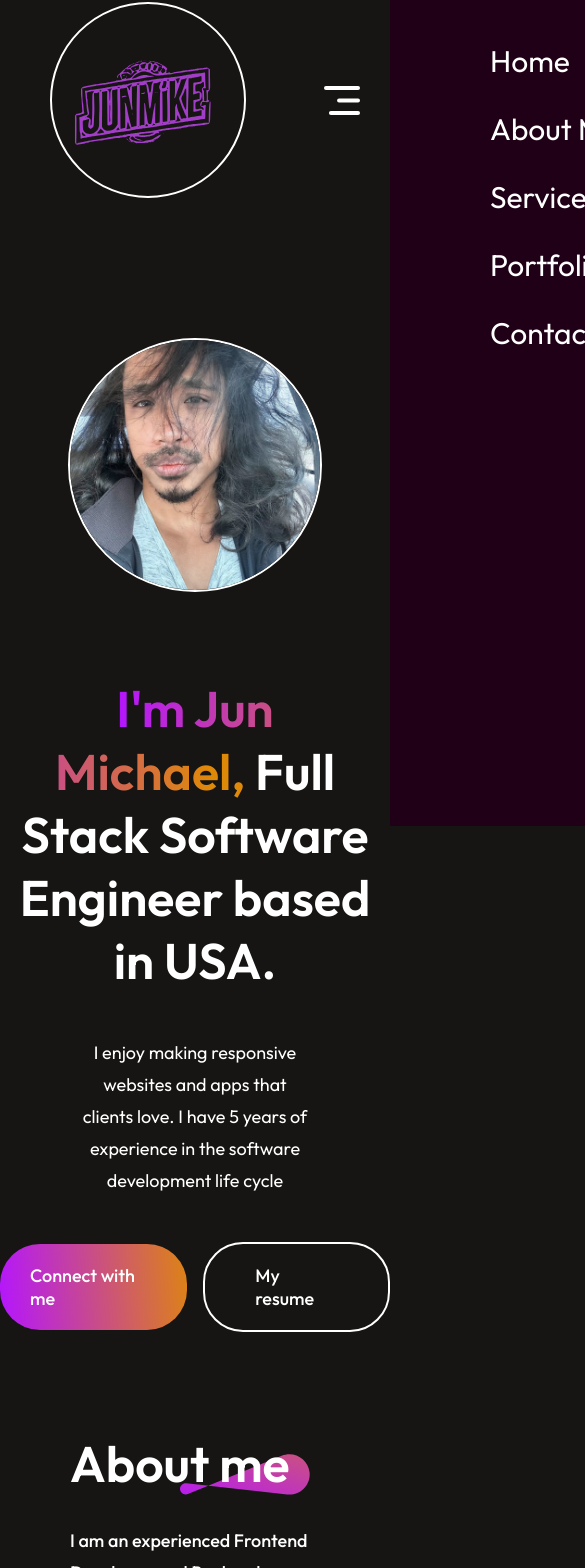
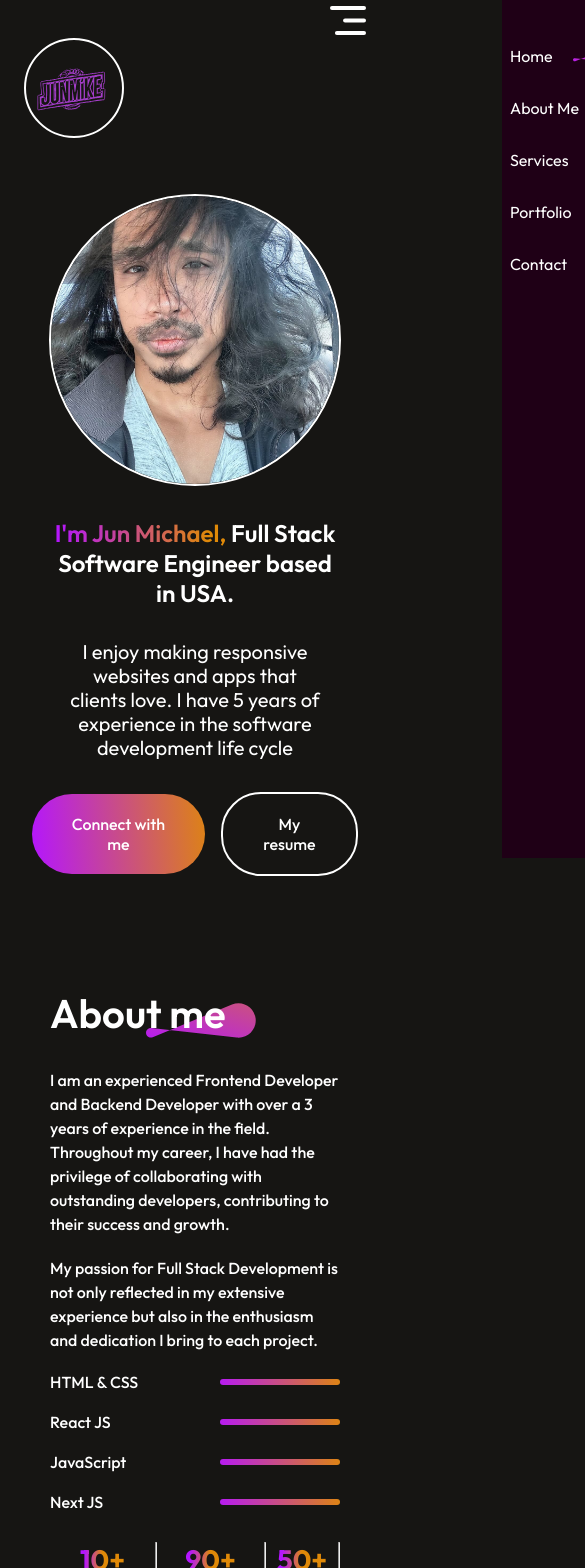
Before and after one commit to MichaelDAbadJr/Portfolio, a React (Vite) app: page / in a window 390 px wide. Shown: the part 18-1586 px from the top of the page, 585 px wide, since content can reach past the window. Built offline with nearby package versions, Linux system fonts and the light colour scheme.

Commit message:
updated mobile views

```diff
--- a/src/App.jsx
+++ b/src/App.jsx
@@ -14,9 +14,9 @@ const App = () => {
       <Hero />
       <About />
       <Services />
-      <MyWork/>
-      <Contact/>
-      <Footer/>
+      <MyWork />
+      <Contact />
+      <Footer />
     </div>
   );
 };
--- a/src/Components/About/About.css
+++ b/src/Components/About/About.css
@@ -3,15 +3,15 @@
   flex-direction: column;
   align-items: center;
   justify-content: center;
-  gap: 80px;
-  margin: 80px 170px;
+  gap: 5rem;
+  margin: 5rem 10.625rem;
 }
 .about-title {
   position: relative;
 }
 .about-title h1 {
-  padding: 0px 30px;
-  font-size: 80px;
+  padding: 0 1.875rem;
+  font-size: 5rem;
   font-weight: 600;
   white-space: nowrap; /* Prevents text from wrapping */
   overflow: hidden;    /* Hides overflowed text */
@@ -25,59 +25,59 @@
 }
 .about-sections {
   display: flex;
-  gap: 80px;
+  gap: 5rem;
 }
 .about-right {
   display: flex;
   flex-direction: column;
-  gap: 80px;
+  gap: 1.25rem;
 }
 .about-para {
   display: flex;
   flex-direction: column;
-  gap: 20px;
-  font-size: 24px;
+  gap: 1.25rem;
+  font-size: 1.5rem;
   font-weight: 500;
 }
 .about-skills {
   display: flex;
   flex-direction: column;
-  gap: 20px;
+  gap: 1.25rem;
 }
 .about-skill {
   display: flex;
-  gap: 20px;
+  gap: 1.25rem;
   align-items: center;
   transition: 0.3s;
-  font-size: 24px;
+  gap: 1.5rem;
   font-weight: 500;
 }
 .about-skill p {
-  min-width: 150px;
+  min-width: 9.375rem;
 }
 .about-skill hr {
   outline: none;
   border: none;
   width: 50%;
-  height: 8px;
-  border-radius: 50px;
+  height: 0.5rem;
+  border-radius: 0.5rem;
   background: linear-gradient(264deg, #df8908 -5.09%, #b415ff 106.28%);
 }
 .about-achievements {
   display: flex;
   width: 100%;
   justify-content: space-around;
-  margin-bottom: 80px;
+  margin-bottom: 5rem;
 }
 .about-achievement {
   display: flex;
   flex-direction: column;
   align-items: center;
-  gap: 10px;
+  gap: 0.625rem;
   transition: 0.5s;
 }
 .about-achievement h1 {
-  font-size: 60px;
+  font-size: 3.75rem;
   font-weight: 700;
   background: linear-gradient(270deg, #df8908 50.41%, #b415ff 90.25%);
   background-clip: text;
@@ -85,7 +85,7 @@
   -webkit-text-fill-color: transparent;
 }
 .about-achievement p {
-  font-size: 22px;
+  font-size: 1.375rem;
   font-weight: 500;
 }
 .about-skill:hover {
@@ -98,17 +98,17 @@
 }
 @media(max-width:768px) {
   .about{
-    gap: 30px;
-    margin: 50px 70px;
+    gap: 1.875rem;
+    margin: 3.125rem 4.375rem;
     align-items: start;
   }
   .about-title h1 {
-    font-size: 50px;
+    font-size: 3.125rem;
     padding: 0;
   }
   .about-title img {
-    width: 130px;
-    right: -20px;
+    width: 8.125rem;
+    right: -1.25rem;
   }
   .about-sections {
     flex-direction: column;
@@ -117,41 +117,72 @@
     display: none;
   }
   .about-para {
-    font-size: 18px;
-    line-height: 32px;
+    font-size: 1.125rem;
+    line-height: 2rem;
   }
   .about-skill {
-    gap: 20px;
+    gap: 1.25rem;
     align-items: center;
   }
   .about-skill p {
-    font-size: 20px;
+    font-size: 1.25rem;
   }
   .about-skill hr {
-    height: 6px;
+    height: 0.375rem;
   }
   .about-achievements {
     justify-content: space-between;
   }
   .about-achievement {
-    gap: 10px;
+    gap: 0.625rem;
   }
   .about-achievement h1{
-    font-size: 34px;
+    font-size: 2.125rem;
     font-weight: 700;
   }
   .about-achievement p {
     text-align: center;
-    font-size: 16px;
+    font-size: 1rem;
   }
 }
-#jun {
+@media (max-width: 480px) {
+  .about {
+    margin: 2.5rem 3.125rem;
+  }
+
+  .about-title h1 {
+    font-size: 2.5rem;
+  }
+
+  .about-title img {
+    width: 6.875rem;
+    right: -1.875rem;
+  }
+
+  .about-para {
+    font-size: 1rem;
+    line-height: 1.5rem;
+  }
+
+  .about-skill p {
+    font-size: 1rem;
+  }
+
+  .about-achievement h1 {
+    font-size: 1.75rem;
+  }
+
+  .about-achievement p {
+    font-size: 0.875rem;
+  }
+}
+#jun-about {
   height: 12rem;
   width: 12rem;
   border-radius: 50%;
   border: 2px solid #fff;
   cursor: pointer;
 }
-#jun:hover {
+#jun-about:hover {
   border-color: #b415ff;
 }
--- a/src/Components/About/About.jsx
+++ b/src/Components/About/About.jsx
@@ -12,7 +12,7 @@ const About = () => {
       </div>
       <div className="about-sections">
         <div className="about-left">
-          <img src={profilePic} id="jun" />
+          <img src={profilePic} id="jun-about" />
         </div>
         <div className="about-right">
           <div className="about-para">
--- a/src/Components/Footer/Footer.css
+++ b/src/Components/Footer/Footer.css
@@ -1,29 +1,29 @@
 .footer {
-  margin: 50px 170px;
+  margin: 3.125rem 10.625rem; /* 50px 170px */
   display: flex;
   flex-direction: column;
-  gap: 30px;
+  gap: 1.875rem; /* 30px */
 }
 .footer-top {
   display: flex;
   justify-content: space-between;
 }
 .footer-top-left p {
-  font-size: 20px;
-  max-width: 400px;
+  font-size: 1.25rem; /* 20px */
+  max-width: 25rem; /* 400px */
 }
 .footer-top-right {
   display: flex;
   align-items: center;
-  gap: 35px;
+  gap: 2.1875rem; /* 35px */
 }
 .footer-email-input {
   display: flex;
-  gap: 30px;
-  padding: 20px 30px;
-  border-radius: 50px;
+  gap: 1.875rem; /* 30px */
+  padding: 1.25rem 1.875rem; /* 20px 30px */
+  border-radius: 3.125rem; /* 50px */
   background: #32323b;
-  padding: 80x;
+  /* padding: 80x; */
 }
 .footer-email-input input {
   outline: none;
@@ -31,12 +31,12 @@
   background: transparent;
   color: #a0a0a0;
   font-family: Outfit;
-  font-size: 18px;
+  font-size: 1.125rem; /* 18px */
 }
 .footer-subscribe {
-  font-size: 20px;
-  padding: 22px 50px;
-  border-radius: 50px;
+  font-size: 1.25rem; /* 20px */
+  padding: 1.375rem 3.125rem; /* 22px 50px */
+  border-radius: 3.125rem; /* 50px */
   background: linear-gradient(264deg, #df8908 -5.09%, #b415ff 106.28%);
   cursor: pointer;
   transition: 0.3s;
@@ -44,31 +44,51 @@
 .footer-bottom {
   display: flex;
   justify-content: space-between;
-  font-size: 18px;
+  font-size: 1.125rem; /* 18px */
 }
 .footer-bottom-right {
   display: flex;
-  gap: 50px;
-  margin-bottom: 50px;
+  gap: 3.125rem; /* 50px */
+  margin-bottom: 3.125rem; /* 50px */
 }
 .footer-email-input:hover {
-  border: 2px solid white;
+  border: 0.125rem solid white; /* 2px */
 }
 .footer-subscribe:hover {
   transform: scale(1.1);
   transition: 0.3s;
 }
-@media(max-width:768px) {
+@media (max-width: 768px) { /* 768px */
   .footer {
-        margin: 50px 70px;
+    margin: 3.125rem 4.375rem; /* 50px 70px */
   }
+
   .footer-top {
     flex-direction: column;
-        gap: 50px;
+    gap: 3.125rem; /* 50px */
   }
+
   .footer-bottom {
-        display: flex;
     flex-direction: column-reverse;
-        margin-bottom: 50px;
+    margin-bottom: 3.125rem; /* 50px */
   }
 }
+@media (max-width: 480px) { /* 480px */
+  .footer {
+    margin: 2.5rem 2.5rem; /* 40px 40px */
+  }
+
+  .footer-top {
+    gap: 2.5rem; /* 40px */
+  }
+
+  .footer-top-right {
+    display: flex;
+    flex-direction: column;
+    gap: 2.1875rem; /* 35px */
+  }
+
+  .footer-bottom {
+    margin-bottom: 2.5rem; /* 40px */
+  }
+}
--- a/src/Components/Hero/Hero.css
+++ b/src/Components/Hero/Hero.css
@@ -2,13 +2,15 @@
   display: flex;
   align-items: center;
   flex-direction: column;
-  gap: 35px;
+  gap: 2rem;
+  text-align: center; /* Center text for better alignment on all devices */
+  padding: 2rem;
 }
 
 .hero img {
-  margin-top: 20px;
-  height: 12rem;
-  width: 12rem;
+  /* margin-top: 2rem; Space from top */
+  height: 24rem;
+  width: 24rem;
   border-radius: 50%;
   border: 2px solid #fff;
   cursor: pointer;
@@ -19,7 +21,7 @@
 .hero h1 {
   text-align: center;
   width: 70%;
-  font-size: 90px;
+  font-size: 3rem;
   font-weight: 600;
 }
 .hero h1 span {
@@ -29,26 +31,26 @@
   -webkit-text-fill-color: transparent;
 }
 .hero p {
-  width: 50%;
-  text-align: center;
-  font-size: 24px;
-  line-height: 40px;
+  font-size: 1.5rem;
+  line-height: 2rem;
+  width: 80%; /* Adjust width for responsive design */
+  margin: 0 auto;
 }
 .hero-action {
   display: flex;
   align-items: center;
-  gap: 25px;
+  gap: 1.5rem;
   font-weight: 500;
-  margin-bottom: 50px;
+  margin-bottom: 3rem;
 }
 .hero-connect {
-  padding: 25px 45px;
+  padding: 1rem 2rem;
   border-radius: 50px;
   background: linear-gradient(264deg, #df8908 -5.09%, #b415ff 100%);
   cursor: pointer;
 }
 .hero-resume {
-  padding: 25px 75px;
+  padding: 1rem 2rem;
   border-radius: 50px;
   border: 2px solid #fff;
   cursor: pointer;
@@ -60,37 +62,67 @@
   border-color: #b415ff;
 }
 .nav-connect:hover {
-    transform: scale(1.05)
+  transform: scale(1.05);
 }
-@media(max-width:768px) {
+@media (max-width: 768px) {
+  .hero {
+    margin-top: 0rem;
+  }
   .hero img {
-    margin-top: 120px;
-    width: 250px;
-    height: 250px;
+    /* margin-top: 120px; */
+    width: 28rem;
+    height: 28rem;
   }
   .hero h1 {
-    margin-top: 50px;
+    margin-top: 0rem;
     width: 90%;
-    font-size: 50px;
+    font-size: 2.5rem;
   }
   .hero p {
     width: 60%;
-    font-size: 18px;
-    line-height: 32px;
-    margin: 10px 0px;
+    font-size: 1.25rem;
+    line-height: 2rem;
   }
   .hero-action {
-    gap: 16px;
-    font-size: 18px;
+    gap: 1rem;
+    font-size: 1.125rem;
     font-weight: 500;
-    margin-bottom: 50px;
+    margin-bottom: 3.125rem;
   }
-  .hero-connect {
-    padding: 20px 30px;
-    border-radius: 40px;
-  }
+  .hero-connect,
   .hero-resume {
-    padding: 20px 50px;
+    padding: 1.25rem 1.875rem;
     border-radius: 40px;
   }
 }
+@media (max-width: 480px) {
+  .hero {
+    margin-top: 0rem;
+  }
+  .hero img {
+    margin-top: 0rem;
+    width: 18rem;
+    height: 18rem;
+  }
+  .hero h1 {
+    margin-top: 0rem;
+    width: 90%;
+    font-size: 1.5rem;
+  }
+  .hero p {
+    width: 80%;
+    font-size: 1.25rem;
+    line-height: 1.5rem;
+  }
+  .hero-action {
+    gap: 1rem;
+    font-size: 1rem;
+    font-weight: 500;
+    margin-bottom: 2.5rem;
+  }
+  .hero-connect,
+  .hero-resume {
+    padding: 1.25rem 1.875rem;
+    border-radius: 40px;
+  }
+}
--- a/src/Components/MyWork/MyWork.css
+++ b/src/Components/MyWork/MyWork.css
@@ -3,21 +3,21 @@
     flex-direction: column;
     align-items: center;
     justify-content: center;
-    gap: 80px;
-    margin: 80px 170px;
+    gap: 5rem; /* 80px */
+    margin: 5rem 10.625rem; /* 80px 170px */
   }
   .mywork-title {
     position: relative;
   }
-.mywork-title h1{
-    padding: 0 pxpx 30;
-    font-size: 80px;
+  .mywork-title h1 {
+    padding: 0 1.875rem; /* 30px */
+    font-size: 5rem; /* 80px */
     font-weight: 600;
     white-space: nowrap; /* Prevents text from wrapping */
-    overflow: hidden;    /* Hides overflowed text */
+    overflow: hidden; /* Hides overflowed text */
     text-overflow: ellipsis; /* Adds ellipsis (...) for overflowed text */
   }
-.mywork-title img{
+  .mywork-title img {
     position: absolute;
     bottom: 0;
     right: 0;
@@ -26,65 +26,86 @@
   .mywork-container {
     display: grid;
     grid-template-columns: 1fr 1fr 1fr;
-    gap: 40px;
+    gap: 2.5rem; /* 40px */
+    margin-bottom: 5rem; /* 80px */
   }
-.mywork-container img{
+  .mywork-container img {
     box-sizing: border-box;
-    width: 419px;
-    height: 280px;
+    width: 26.1875rem; /* 419px */
+    height: 17.5rem; /* 280px */
     transition: 0.3s;
     cursor: pointer;
   }
 
-.mywork-container img:hover{
-    transform: scale(1.10);
-    border: 4px solid #ff00ff;
-    border-radius: 10px;
+  .mywork-container img:hover {
+    transform: scale(1.1);
+    border: 0.25rem solid #ff00ff; /* 4px */
+    border-radius: 0.625rem; /* 10px */
     transition: 0.3s;
   }
-.mywork-showmore{
+  .mywork-showmore {
     display: flex;
-    gap: 15px;
-    border-radius: 50px;
-    border: 2px solid white;
-    padding: 30px 60px;
-    font-size: 22px;
+    gap: 0.9375rem; /* 15px */
+    border-radius: 3.125rem; /* 50px */
+    border: 0.125rem solid white; /* 2px */
+    padding: 1.875rem 3.75rem; /* 30px 60px */
+    font-size: 1.375rem; /* 22px */
     font-weight: 500;
-    margin-bottom: 80px;
+    margin-bottom: 5rem; /* 80px */
     transition: 0.6;
     cursor: pointer;
   }
-.mywork-showmore:hover{
-    gap: 30px;
+  .mywork-showmore:hover {
+    gap: 3.125rem; /* 50px */
+    margin: 3.125rem 4.375rem; /* 50px 70px */
     transition: 0.6s;
   }
-@media(max-width:768px) {
-    .mywork{
+  @media (max-width: 768px) {
+    .mywork {
       gap: 50px;
       margin: 50px 70px;
       align-items: start;
     }
     .mywork-title h1 {
       padding: 0;
-        font-size: 50px;
+      font-size: 3.125rem; /* 50px */
       font-weight: 600;
     }
     .mywork-title img {
-        width: 130px;
-        margin-right: -20px;
+      width: 8.125rem; /* 130px */
+      margin-right: -1.25rem; /* -20px */
     }
     .mywork-container {
-        grid-template-columns:  1fr 1fr;
-        gap: 30px;
+      grid-template-columns: 1fr 1fr;
+      gap: 1.875rem; /* 30px */
     }
     .mywork-container img {
       width: 100%;
-        height: 100%;
+      height: auto;
     }
     .mywork-showmore {
-        padding: 20px 40px;
-        font-size: 18px;
-        margin: 50px auto;
+      padding: 1.25rem 2.5rem; /* 20px 40px */
+      font-size: 1.125rem; /* 18px */
+      margin: 3.125rem auto; /* 50px auto */
       cursor: pointer;
     }
   }
+  @media (max-width: 480px) {
+    .mywork {
+      margin: 1.25rem 2.5rem; /* 20px 40px */
+      gap: 1.875rem; /* 30px */
+    }
+
+    .mywork-title h1 {
+      font-size: 2.5rem; /* 40px */
+    }
+
+    .mywork-title img {
+      width: 6.875rem; /* 110px */
+    }
+
+    .mywork-showmore {
+      padding: 1.25rem 2.5rem; /* 20px 40px */
+      font-size: 1.125rem; /* 18px */
+    }
+  }
--- a/src/Components/MyWork/MyWork.jsx
+++ b/src/Components/MyWork/MyWork.jsx
@@ -9,11 +9,11 @@ const MyWork = () => {
     <div id='work' className="mywork">
       <div className="mywork-title">
         <h1>My latest work</h1>
-        <img src={theme_pattern} alt="" />
+        <img src={theme_pattern} alt="Theme Pattern" />
       </div>
       <div className="mywork-container">
-        {mywork_data.map((work, index) => {
-          return <img key={work.w_no} src={work.w_img} alt="" />;
+        {mywork_data.map((work) => {
+          return <img key={work.w_no} src={work.w_img} alt={`Work ${work.w_no}`} />;
         })}
       </div>
       <div className="mywork-showmore">
--- a/src/Components/Navbar/Navbar.css
+++ b/src/Components/Navbar/Navbar.css
@@ -2,20 +2,23 @@
   display: flex;
   align-items: center;
   justify-content: space-between;
-  margin: 20px 170px;
+  margin: 2rem auto; /* Centered horizontally */
+  padding: 0 2rem; /* Add padding instead of fixed margins */
+  max-width: 1200px; /* Limit the width to avoid stretching on large screens */
 }
 .nav-menu {
   display: flex;
   align-items: center;
   list-style: none;
-  gap: 60px;
-  font-size: 20px;
+  gap: 3rem; /* Gap between menu items, using rem */
+  font-size: 1.25rem; /* Use rem for font size */
 }
 .nav-connect {
-  padding: 18px 36px;
+  padding: 1rem 2rem;
+  margin: 1rem;
   border-radius: 50px;
   background: linear-gradient(267deg, #da7c25 0.36%, #b923e1);
-  font-size: 22px;
+  font-size: 1.375rem;
   cursor: pointer;
   transition: 0.5s;
 }
@@ -25,7 +28,7 @@
 .nav-menu li {
   display: flex;
   flex-direction: column;
-  gap: 5px;
+  gap: 0.25rem;
   cursor: pointer;
 }
 .nav-menu li img {
@@ -42,9 +45,27 @@
 .nav-mob-open {
   display: none;
 }
+#jun-navbar {
+  height: 12rem;
+  width: 12rem;
+  margin: 1rem;
+  border-radius: 50%;
+  border: 2px solid #fff;
+  cursor: pointer;
+  transition: 0.5s;
+}
+#jun-navbar:hover {
+  transform: scale(1.05);
+}
+/* Tablet and small desktop screens */
 @media (max-width: 768px) {
+  #jun-navbar {
+    width: 8rem; /* Adjust the width as needed */
+    height: 8rem;
+  }
   .navbar {
-    margin: 20px 50px;
+    padding: 1rem 1.5rem;
+    margin-bottom: 0rem;
   }
   .nav-connect {
     display: none;
@@ -52,38 +73,91 @@
   .nav-mob-open {
     display: block;
     position: fixed;
-    right: 30px;
+    right: 1.5rem;
+    top: 1.5rem;
   }
   .nav-mob-close {
     display: block;
-    position: relative;
-    top: 30px;
-    left: 290px;
-    width: 30px;
+    position: absolute;
+    top: 1.5rem;
+    right: 1.5rem;
+    width: 1.875rem;
+    cursor: pointer;
   }
   .nav-menu {
     position: fixed;
     flex-direction: column;
     align-items: start;
     top: 0;
-    gap: 30px;
+    gap: 1.5rem;
     background-color: #1f0016;
-    width: 350px;
+    width: 15rem;
     height: 100%;
     z-index: 2;
     transition: right 0.5s;
-    right: -350px;
+    right: -18.75rem;
+  }
+  .nav-menu.open {
+    right: 0; /* On-screen when menu is open */
   }
   .nav-menu li {
-    font-size: 30px;
-    padding-left: 100px;
+    font-size: 1.875rem;
+    padding-left: 2rem;
     flex-direction: row;
-    gap: 30px;
+    gap: 1.25rem;
+    margin-top: 2rem;
   }
 }
-#jun {
-  transition: 0.5s;
+
+/* Mobile view and smaller screens */
+@media (max-width: 480px) {
+  #jun-navbar {
+    width: 6rem; /* Adjust the width as needed */
+    height: 6rem;
+  }
+  .navbar {
+    padding: 0.5rem;
+    margin-bottom: 0rem;
+  }
+  .nav-connect {
+    display: none;
+  }
+  .nav-mob-open {
+    display: block;
+    position: fixed;
+    right: 1.5rem;
+    top: 1.5rem;
+
+  }
+
+  .nav-mob-close {
+    display: block;
+    position: absolute;
+    top: 1.125rem;
+    right: 1.125rem;
+    width: 1.175rem;
+    cursor: pointer;
+  }
+
+  .nav-menu {
+    position: fixed;
+    right: -15rem; /* Hidden off-screen */
+    width: 8rem;
+    height: 100%;
+    padding-top: 2rem;
+    gap: 0rem;
+    top: 0;
+    background-color: #1f0016;
+    z-index: 2; /* Below close button but above other content */
+    transition: right 0.5s ease-in-out;
+  }
+
+  .nav-menu.open {
+    right: 0; /* Visible when open */
+  }
+
+  .nav-menu li {
+    font-size: 1rem;
+    padding-left: 0.5rem;
+  }
 }
-#jun:hover {
-  transform: scale(1.05);
-}
--- a/src/Components/Navbar/Navbar.jsx
+++ b/src/Components/Navbar/Navbar.jsx
@@ -1,4 +1,4 @@
-import React, { useState, useRef } from 'react';
+import React, { useState } from 'react';
 import './Navbar.css';
 import logo from '../../assets/junmike.svg';
 import underline from '../../assets/nav_underline.svg';
@@ -7,57 +7,63 @@ import menu_open from '../../assets/menu_open.svg';
 import menu_close from '../../assets/menu_close.svg';
 
 const Navbar = () => {
-  const [menu, setMenu] = useState('home');
-  const menuRef = useRef();
+  const [isMenuOpen, setIsMenuOpen] = useState(false);
+  const [activeMenu, setActiveMenu] = useState('home');
 
-  const openMenu = () => {
-    menuRef.current.style.right = '0';
+  const toggleMenu = () => {
+    setIsMenuOpen(!isMenuOpen);
   };
 
-  const closeMenu = () => {
-    menuRef.current.style.right = '-350px';
+  const handleMenuClick = section => {
+    setActiveMenu(section);
+    setIsMenuOpen(false); // Close the menu after a click
   };
 
   return (
     <div className="navbar">
-      <img src={logo} alt="" id="jun" />
-      <img src={menu_open} onClick={openMenu} alt="" className="nav-mob-open" />
-      <ul ref={menuRef} className="nav-menu">
+      <img src={logo} alt="" id="jun-navbar" />
+      <img
+        src={menu_open}
+        onClick={toggleMenu}
+        alt="Open Menu"
+        className={`nav-mob-open ${isMenuOpen ? 'hidden' : ''}`}
+      />
+      <ul className={`nav-menu ${isMenuOpen ? 'open' : ''}`}>
         <img
           src={menu_close}
-          onClick={closeMenu}
-          alt=""
-          className="nav-mob-close"
+          onClick={toggleMenu}
+          alt="Close Menu"
+          className={`nav-mob-close ${isMenuOpen ? 'visible' : 'hidden'}`}
         />
         <li>
           <AnchorLink className="anchor-link" href="#home">
-            <p onClick={() => setMenu('home')}>Home</p>
+            <p onClick={() => handleMenuClick('home')}>Home</p>
           </AnchorLink>
-          {menu === 'home' ? <img src={underline} alt="" /> : <></>}
+          {activeMenu === 'home' ? <img src={underline} /> : <></>}
         </li>
         <li>
           <AnchorLink className="anchor-link" offset={50} href="#about">
-            <p onClick={() => setMenu('about')}>About Me</p>
+            <p onClick={() => handleMenuClick('about')}>About Me</p>
           </AnchorLink>
-          {menu === 'about' ? <img src={underline} alt="" /> : <></>}
+          {activeMenu === 'about' ? <img src={underline} /> : <></>}
         </li>
         <li>
           <AnchorLink className="anchor-link" offset={50} href="#services">
-            <p onClick={() => setMenu('services')}>Services</p>
+            <p onClick={() => handleMenuClick('services')}>Services</p>
           </AnchorLink>
-          {menu === 'services' ? <img src={underline} alt="" /> : <></>}
+          {activeMenu === 'services' ? <img src={underline} /> : <></>}
         </li>
         <li>
           <AnchorLink className="anchor-link" offset={50} href="#work">
-            <p onClick={() => setMenu('work')}>Portfolio</p>
+            <p onClick={() => handleMenuClick('work')}>Portfolio</p>
           </AnchorLink>
-          {menu === 'work' ? <img src={underline} alt="" /> : <></>}
+          {activeMenu === 'work' ? <img src={underline} /> : <></>}
         </li>
         <li>
           <AnchorLink className="anchor-link" offset={50} href="#contact">
-            <p onClick={() => setMenu('contact')}>Contact</p>
+            <p onClick={() => handleMenuClick('contact')}>Contact</p>
           </AnchorLink>
-          {menu === 'contact' ? <img src={underline} alt="" /> : <></>}
+          {activeMenu === 'contact' ? <img src={underline} /> : <></>}
         </li>
       </ul>
       <div className="nav-connect">
```
Also changed, not shown: src/Components/Hero/Hero.jsx (+10 -3 lines), src/Components/Services/Services.css (+72 -32 lines). Lines whose indentation alone changed are shown as unchanged.
